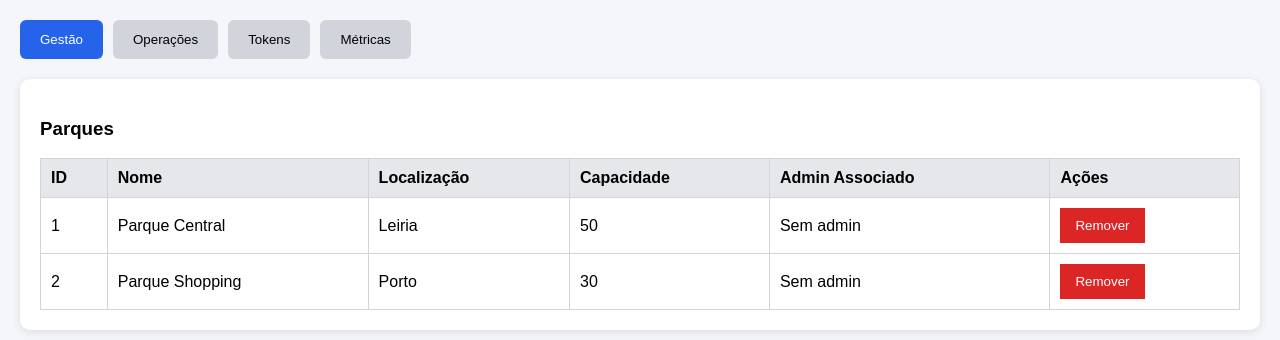
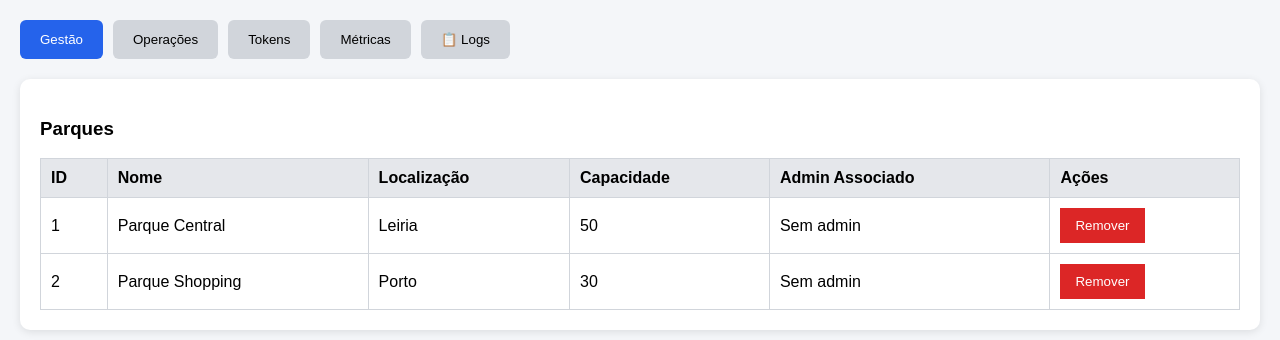
Before and after one commit to RubenM2222/SmartParkingLot, a Flask app: page /admin/server in a window 1280 px wide. Shown: the part 98-438 px from the top of the page. Run offline with Flask 3, Linux system fonts and the light colour scheme; the visitor is signed in with stand-in values (Sample User, id 1); data comes from the database, SQL or seed files in the repository; data that the repository does not hold is empty.

Commit message:
AdminServerLogs

```diff
--- /dev/null
+++ b/cloud_server/logs.txt
@@ -0,0 +1,4 @@
+[2026-06-02 17:13:57] PARQUE_CRIADO - Nome: asff, Capacidade: 111, Localização: fdsfds
+[2026-06-02 17:14:06] PARQUE_CRIADO - Nome: assafdasf, Capacidade: 3134, Localização: fdsfdf
+[2026-06-02 17:19:48] PARQUE_REMOVIDO - ID: 4, Nome: assafdasf
+[2026-06-02 17:20:36] PARQUE_REMOVIDO - ID: 3, Nome: asff
--- a/cloud_server/routes/admin_server.py
+++ b/cloud_server/routes/admin_server.py
@@ -2,6 +2,7 @@ import sqlite3
 from flask import Blueprint, request, jsonify, render_template
 from .database import db
 from .auth import login_required
+from utils.logger import log_action, get_logs
 import secrets
 import string
 
@@ -254,6 +255,8 @@ def criar_parque():
     conn.commit()
     conn.close()
 
+    log_action("PARQUE_CRIADO", f"Nome: {nome}, Capacidade: {capacidade}, Localização: {localizacao}")
+
     return jsonify({
         "ok": True,
         "msg": "Parque criado"
@@ -269,6 +272,10 @@ def remover_parque(parque_id):
     conn = db()
     c = conn.cursor()
 
+    c.execute("SELECT nome FROM parques WHERE id = ?", (parque_id,))
+    parque = c.fetchone()
+    parque_nome = parque["nome"] if parque else "Desconhecido"
+
     c.execute("""
         DELETE FROM parques
         WHERE id = ?
@@ -276,6 +283,8 @@ def remover_parque(parque_id):
 
     conn.commit()
     conn.close()
+
+    log_action("PARQUE_REMOVIDO", f"ID: {parque_id}, Nome: {parque_nome}")
 
     return jsonify({
         "ok": True,
@@ -332,6 +341,8 @@ def criar_admin():
     conn.commit()
     conn.close()
 
+    log_action("PARK_ADMIN_CRIADO", f"Username: {username}, Nome: {nome}")
+
     return jsonify({
         "ok": True,
         "msg": "Administrador criado"
@@ -344,6 +355,10 @@ def remover_admin(admin_id):
 
     conn = db()
     c = conn.cursor()
+
+    c.execute("SELECT username FROM utilizadores WHERE id = ?", (admin_id,))
+    admin = c.fetchone()
+    admin_username = admin["username"] if admin else "Desconhecido"
 
     c.execute("""
         DELETE FROM admin_parques
@@ -358,6 +373,8 @@ def remover_admin(admin_id):
 
     conn.commit()
     conn.close()
+
+    log_action("PARK_ADMIN_REMOVIDO", f"ID: {admin_id}, Username: {admin_username}")
 
     return jsonify({
         "ok": True
@@ -408,8 +425,18 @@ def assign_admin():
         parque_id
     ))
 
+    c.execute("SELECT username FROM utilizadores WHERE id = ?", (admin_id,))
+    admin = c.fetchone()
+    admin_username = admin["username"] if admin else "Desconhecido"
+
+    c.execute("SELECT nome FROM parques WHERE id = ?", (parque_id,))
+    parque = c.fetchone()
+    parque_nome = parque["nome"] if parque else "Desconhecido"
+
     conn.commit()
     conn.close()
+
+    log_action("ADMIN_ASSOCIADO_PARQUE", f"Admin: {admin_username}, Parque: {parque_nome}")
 
     return jsonify({
         "ok": True,
@@ -491,6 +518,8 @@ def criar_token():
 
     conn.commit()
     conn.close()
+
+    log_action("TOKEN_GERADO", f"Token: {token}, Max Parques: {max_parques}")
 
     return jsonify({
         "ok": True,
@@ -636,3 +665,18 @@ def token_info(token):
         "ok": True,
         "max_parques": row["max_parques"]
     })
+
+# =========================
+# LOGS
+# =========================
+@admin_server_bp.route("/admin/logs")
+@login_required
+def visualizar_logs():
+    logs = get_logs()
+    return render_template("logs.html", logs=logs)
+
+@admin_server_bp.route("/admin/logs/api")
+@login_required
+def get_logs_api():
+    logs = get_logs()
+    return jsonify({"logs": logs})
--- a/cloud_server/templates/admin_server.html
+++ b/cloud_server/templates/admin_server.html
@@ -289,6 +289,12 @@ button{
                 class="tab-btn"
                 onclick="openTab('metricas')">
             Métricas
+        </button>
+
+        <button id="btn-logs"
+                class="tab-btn"
+                onclick="openTab('logs')">
+            📋 Logs
         </button>
     </div>
 
@@ -654,6 +660,30 @@ button{
             <div class="card">
                 <h3>Carros Estacionados por Mês</h3>
                 <canvas id="chart-carros"></canvas>
+            </div>
+
+        </div>
+
+    </div>
+
+    <!-- LOGS -->
+
+    <div id="logs" class="tab-content">
+
+        <div class="card">
+
+            <div style="display:flex;justify-content:space-between;align-items:center;margin-bottom:15px;">
+
+                <h3 style="margin:0;">Histórico de Ações</h3>
+
+                <div>
+                    <button class="btn-primary" style="background:#10b981;" onclick="exportarLogs()">⬇️ Exportar</button>
+                </div>
+
+            </div>
+
+            <div style="background:#f3f4f6;padding:15px;border-radius:8px;max-height:600px;overflow-y:auto;font-family:monospace;font-size:13px;line-height:1.6;" id="logs-container">
+                <p>Carregando logs...</p>
             </div>
 
         </div>
@@ -1046,4 +1076,68 @@ function renderGraficoCarros(dados) {
         }
     });
 }
+
+/* =========================
+   LOGS
+========================= */
+function carregarLogs() {
+    fetch("/admin/logs/api")
+        .then(r => r.json())
+        .then(data => {
+            const container = document.getElementById("logs-container");
+            container.innerHTML = "";
+
+            if (data.logs.length === 0) {
+                container.innerHTML = '<div style="color:#6b7280;">Nenhum log disponível</div>';
+                return;
+            }
+
+            data.logs.forEach(log => {
+                const entry = document.createElement("div");
+                entry.style.paddingBottom = "8px";
+                entry.style.borderBottom = "1px solid #e5e7eb";
+                entry.style.color = "#374151";
+                entry.textContent = log.replace('\n', '');
+                container.appendChild(entry);
+            });
+        })
+        .catch(err => {
+            console.error(err);
+            document.getElementById("logs-container").innerHTML = '<div style="color:red;">Erro ao carregar logs</div>';
+        });
+}
+
+function recarregarLogs() {
+    carregarLogs();
+}
+
+function exportarLogs() {
+    fetch("/admin/logs/api")
+        .then(r => r.json())
+        .then(data => {
+            const conteudo = data.logs.join("");
+            const blob = new Blob([conteudo], {type: "text/plain"});
+            const url = window.URL.createObjectURL(blob);
+            const a = document.createElement("a");
+            a.href = url;
+            a.download = `logs_${new Date().toISOString().slice(0,10)}.txt`;
+            a.click();
+            window.URL.revokeObjectURL(url);
+        })
+        .catch(err => {
+            console.error(err);
+            alert("Erro ao exportar logs");
+        });
+}
+
+// Carregar logs ao abrir a aba
+const originalOpenTab = window.openTab;
+window.openTab = function(tab) {
+    originalOpenTab(tab);
+    if (tab === "logs") {
+        carregarLogs();
+        setInterval(carregarLogs, 1000);
+    }
+};
+
 </script>
```
Also changed, not shown: cloud_server/utils/logger.py (added, +27 -0 lines).
